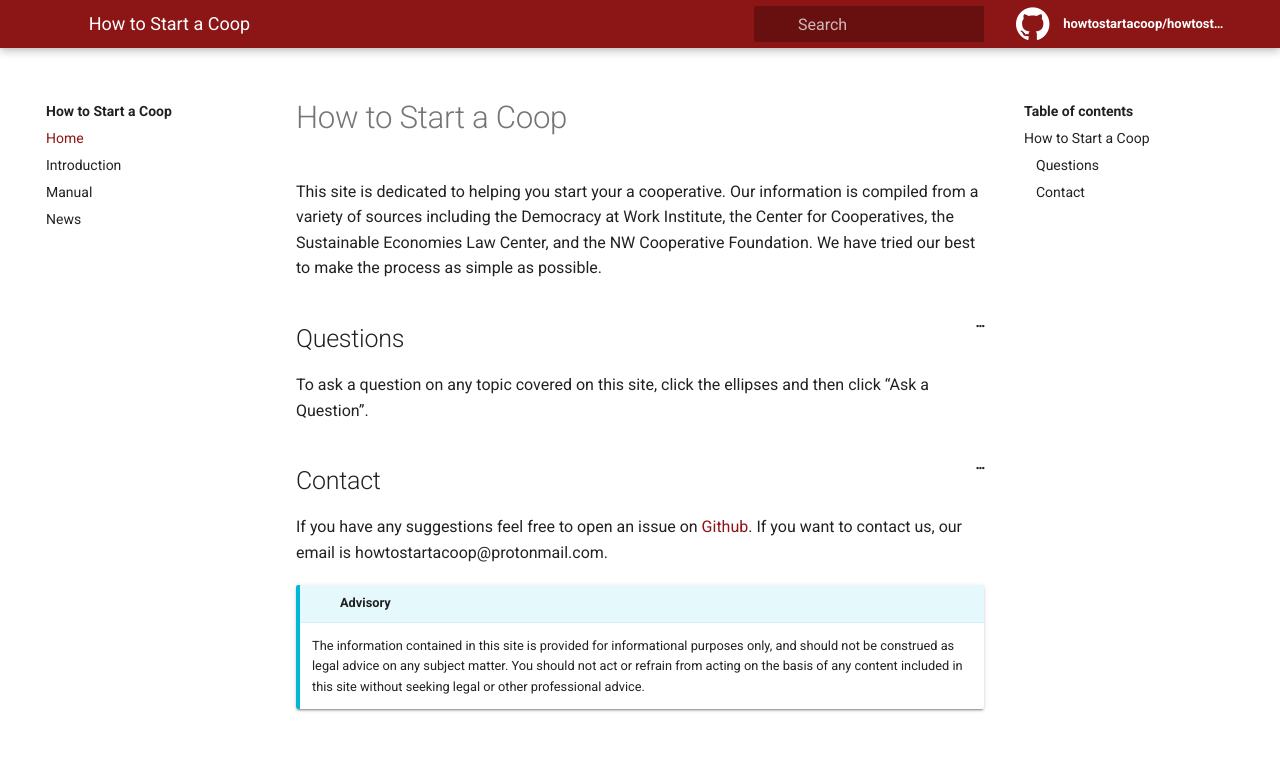
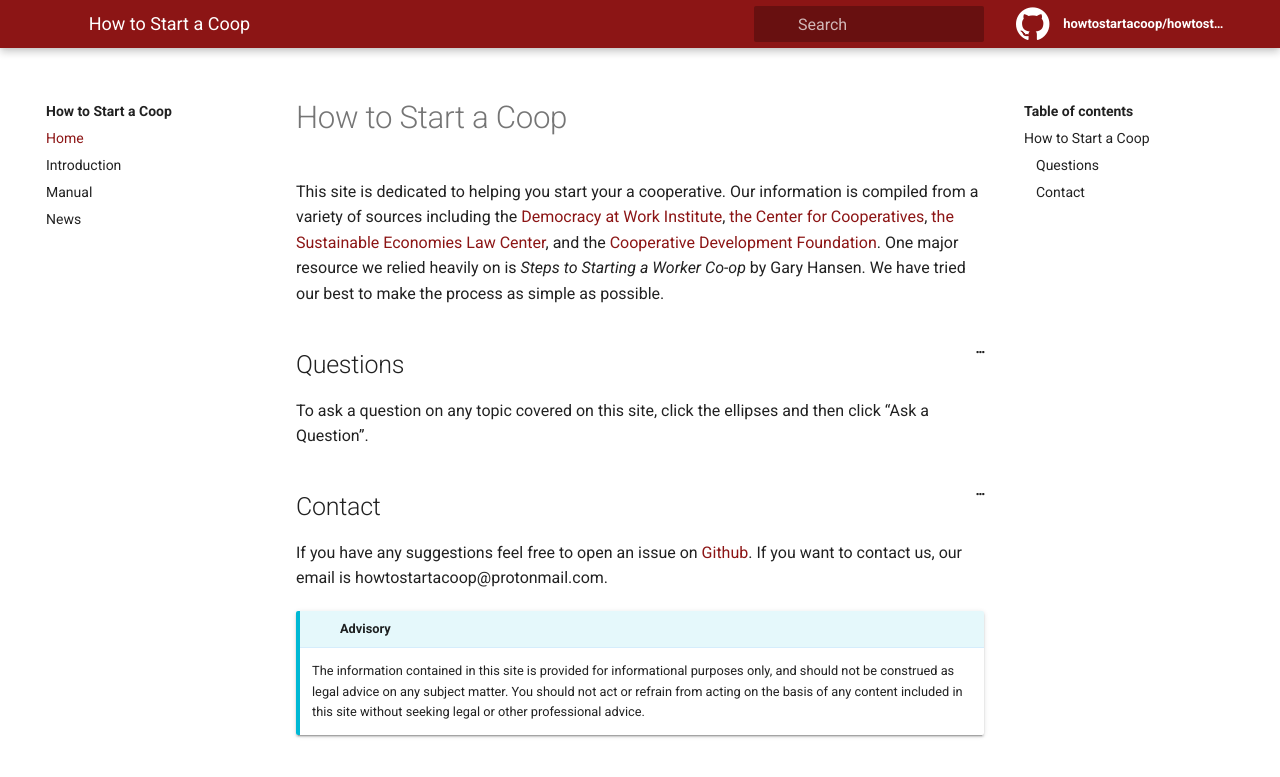
Before and after one commit to howtostartacoop/howtostartacoop, a Jekyll site: the page built from pages/index.md, in a window 1280 px wide and 900 px high. Shown: the top 777 px of the window. Built offline with Jekyll 4.4.1, drawn with Linux system fonts in a browser that asks for light colours.

Commit message:
Update index.md

```diff
--- a/pages/index.md
+++ b/pages/index.md
@@ -6,7 +6,7 @@ permalink: /
 
 # How to Start a Coop
 
-This site is dedicated to helping you start your a cooperative. Our information is compiled from a variety of sources including the Democracy at Work Institute, the Center for Cooperatives, the Sustainable Economies Law Center, and the NW Cooperative Foundation. We have tried our best to make the process as simple as possible.
+This site is dedicated to helping you start your a cooperative. Our information is compiled from a variety of sources including the [Democracy at Work Institute](https://institute.coop/), [the Center for Cooperatives](https://uwcc.wisc.edu/), [the Sustainable Economies Law Center](https://www.theselc.org/), and the [Cooperative Development Foundation](https://www.cdf.coop/). One major resource we relied heavily on is *Steps to Starting a Worker Co-op* by Gary Hansen. We have tried our best to make the process as simple as possible.
 
 ## Questions
 To ask a question on any topic covered on this site, click the ellipses and then click "Ask a Question".
```
